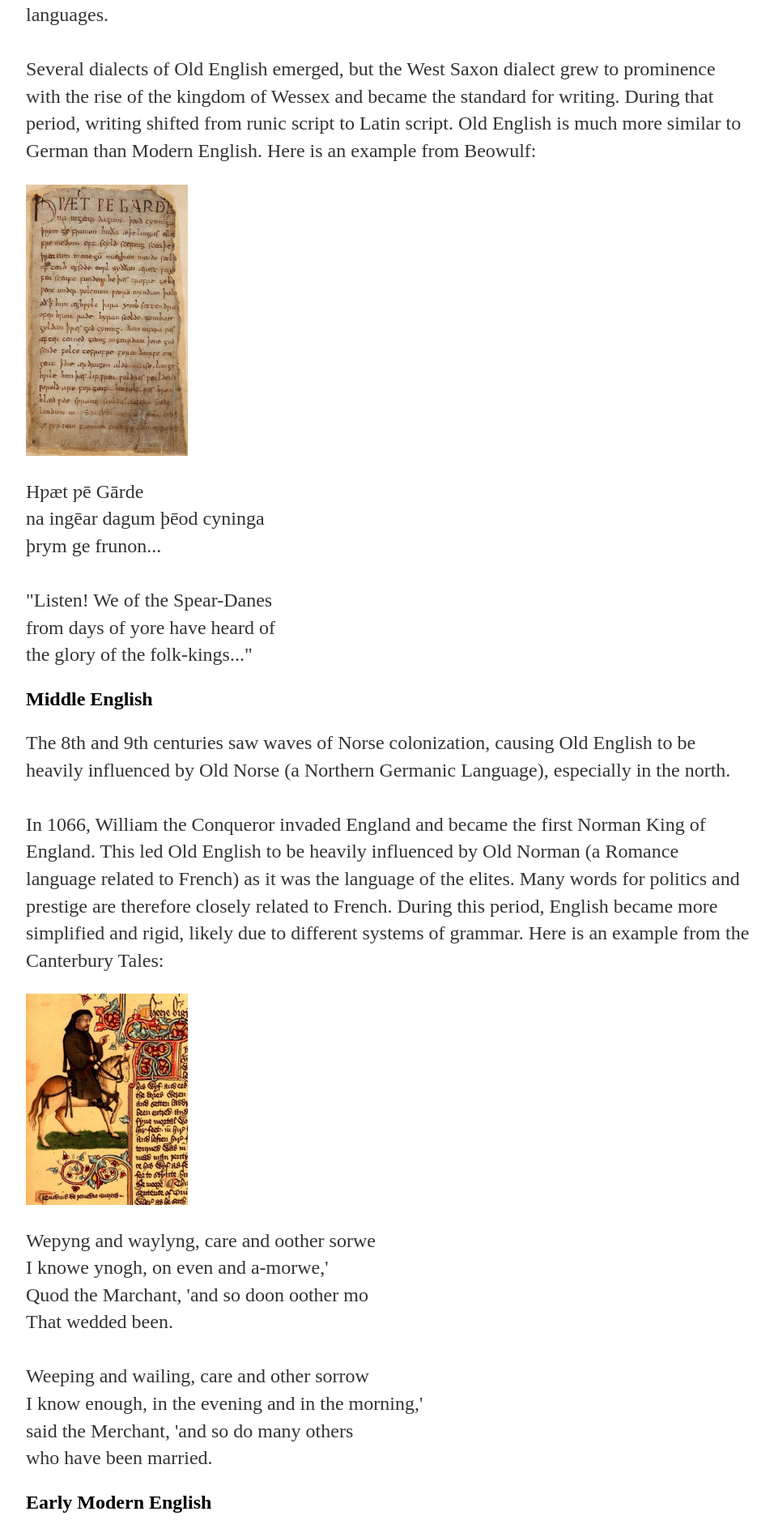
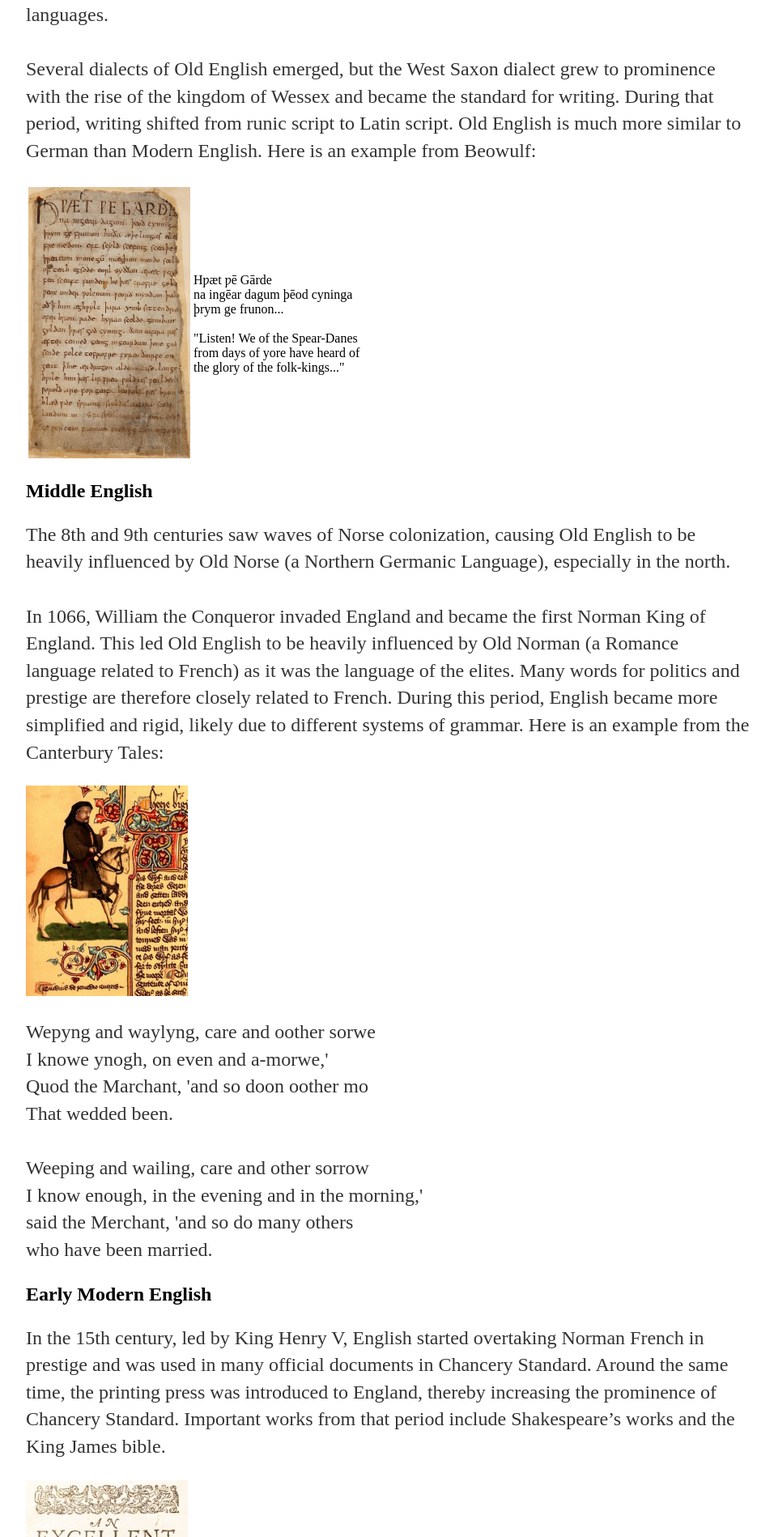
Before and after one commit to Tralinge/tralinge.github.io, a Jekyll site: the page built from english_corner/history_of_english.html, in a window 1280 px wide. Shown: the part 402-2300 px from the top of the page at 81% size, without its empty margins (160-1116 px from the left). Built offline with Jekyll 4.4.1, drawn with Linux system fonts in a browser that asks for light colours.

Commit message:
Update history_of_english.html

```diff
--- a/english_corner/history_of_english.html
+++ b/english_corner/history_of_english.html
@@ -16,8 +16,17 @@ title: Tralinge | History of English
 		period, writing shifted from runic script to Latin script. Old English is much more similar
 		to German than Modern English. Here is an example from Beowulf:
 		</p>
-		<img src="/media/ec/Beowulf_Cotton_MS_Vitellius_A_XV_f._132r.jpg" alt="Beowulf_Text" width="200">
-		<p>
+
+		<table>
+			<thead>
+			</thead>
+			<tbody>
+				<tr>
+					<td>
+						<img src="/media/ec/Beowulf_Cotton_MS_Vitellius_A_XV_f._132r.jpg"
+						 alt="Beowulf_Text" width="200">
+					</td>
+					<td>
 						Hƿæt ƿē Gārde<br>
 						na ingēar dagum þēod cyninga<br>
 						þrym ge frunon...<br><br>
@@ -25,7 +34,10 @@ title: Tralinge | History of English
 						"Listen! We of the Spear-Danes<br>
 						from days of yore have heard of<br>
 						the glory of the folk-kings..."
-		</p>
+					</td>
+				</tr>
+			</tbody>
+		</table>
 
 	<h2>Middle English</h2>
 		<p>
```
Lines whose indentation alone changed are shown as unchanged.
